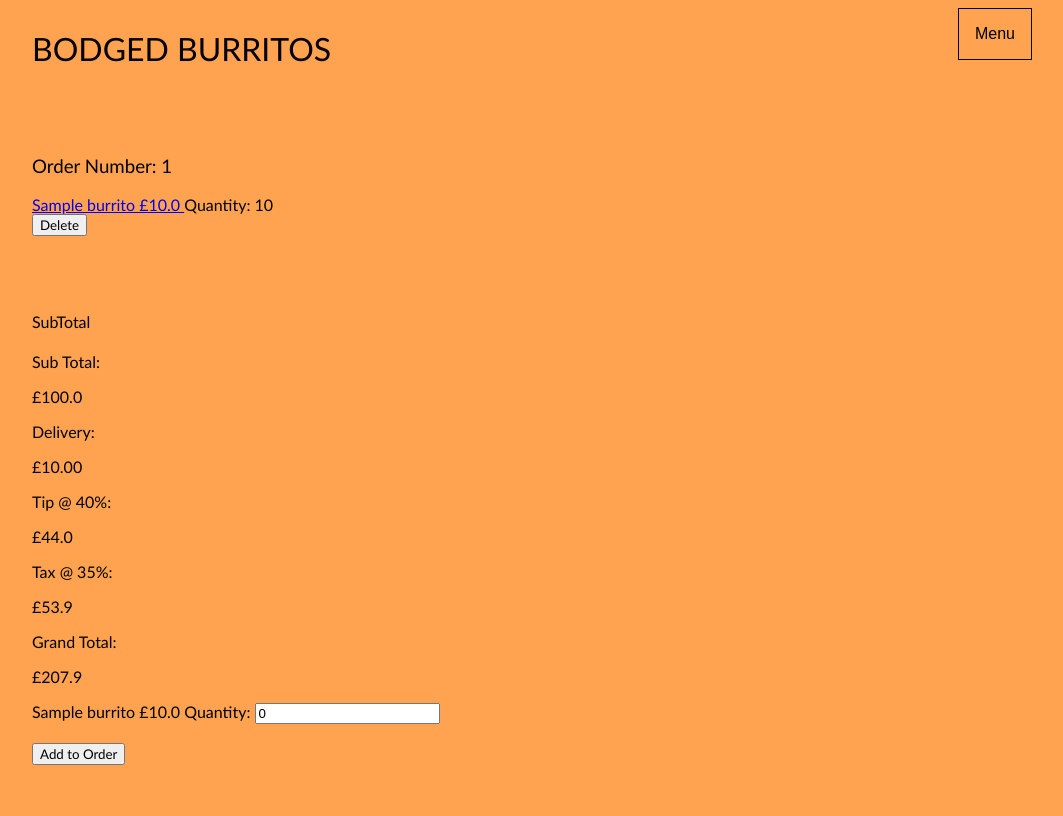
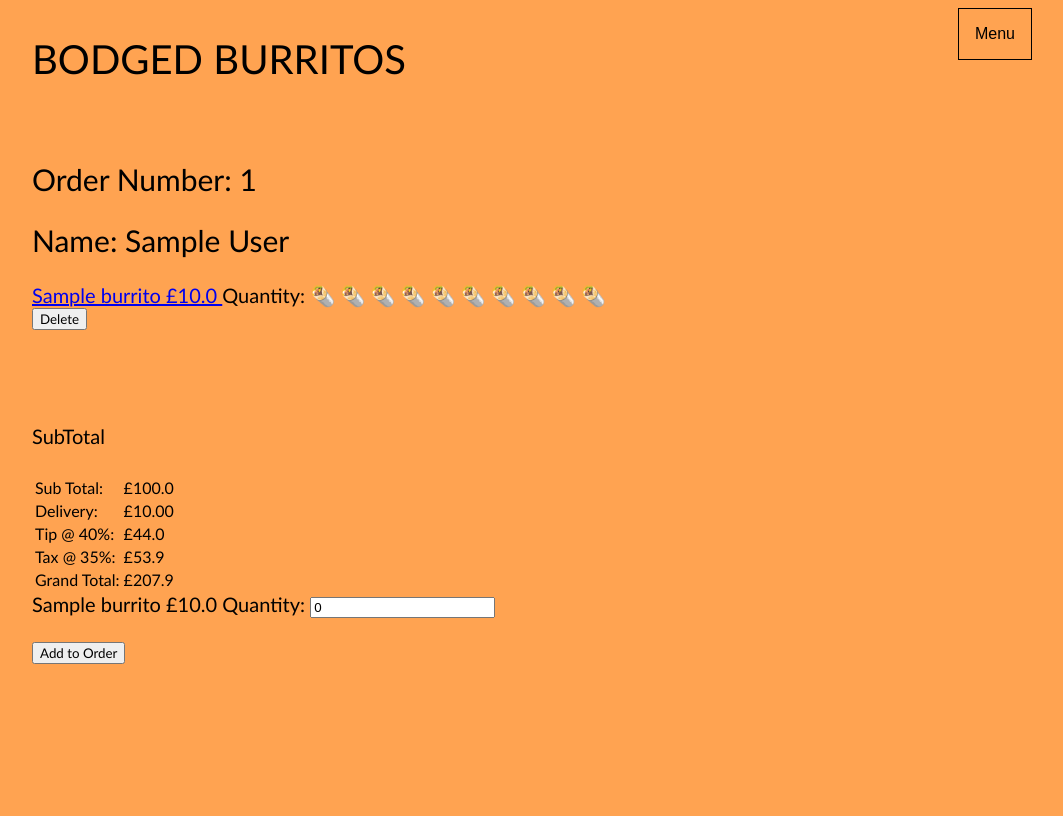
Before and after one commit to Neilroberts85/takeaway, a Flask app: page /orders/1 in a window 1280 px wide. Shown: the whole page, without its empty margins (108-1171 px from the left). Run offline with Flask 3, Linux system fonts and the light colour scheme; tables that the repository leaves empty hold one stand-in row (values such as "Sample post"); some libraries are stand-ins or nearby versions.

Commit message:
final day tweeking, if things go pear-shaped, use this repo

```diff
--- a/static/main.css
+++ b/static/main.css
@@ -2,6 +2,8 @@ body {background-color: #FFA351;
     font-family: 'Gill Sans', 'Gill Sans MT', Calibri, 'Trebuchet MS', sans-serif;
     font-weight: lighter;
     height: 100vh;
+    font-size: 20px;
+
 }
 
 .wrapper {width: 1000px;
--- a/templates/burritos.jinja
+++ b/templates/burritos.jinja
@@ -4,7 +4,7 @@
 <h2>Add Item To Menu</h1>
 <form class="form-inline" action="/menu" method="post">
             <label for="name">Item Name</label>
-            <input type="text" name="name" id="name"  required>
+            <input type="text" name="name" id="name" autocomplete="off" required>
             <label for="price">Item Price</label>
             <input type="number" name="price" id="price" step="0.01" min="0" max="100" placeholder="0.00" required>
             <input type="submit" value="Add Burrito">
--- a/templates/customers.jinja
+++ b/templates/customers.jinja
@@ -3,11 +3,11 @@
 {% block content%}
 <form class="form-inline" action="/customers" method="post">
             <label for="customer_name">Customer Name</label>
-            <input type="text" name="customer_name" id="customer_name" required>
+            <input type="text" name="customer_name" id="customer_name" autocomplete="off" required>
             <label for="phone_number">Phone Number</label>
-            <input type="text" name="phone_number" id="phone_number" required>
+            <input type="text" name="phone_number" id="phone_number" autocomplete="off" required>
             <label for="street_name">Street Name</label>
-            <input type="text" name="street_name" id="street_name" required>
+            <input type="text" name="street_name" id="street_name" autocomplete="off" required>
             <input type="submit" value="Add Customer">
           </form>
 
--- a/templates/show_order.jinja
+++ b/templates/show_order.jinja
@@ -1,7 +1,10 @@
 {% extends "base.jinja" %}
 
 {% block content %}
-  <h3 class="order-header">Order Number: {{ order.id }}</h3>
+
+  <h2 class="order-header">Order Number: {{ order.id }}</h2>
+  <h2 class="order-header">Name: {{ order.customer.customer_name }}</h2>
+
 
   {% if order.burrito_orders %}
     <div class="order-items">
@@ -11,7 +14,10 @@
             {{ burrito_order.burrito.name }}
             £{{ burrito_order.burrito.price }}
           </a>
-          <span class="quantity">Quantity: {{ burrito_order.quantity }}</span>
+          <span class="quantity">Quantity: {% for i in range(burrito_order.quantity) %}
+    🌯
+  {% endfor %}
+</span>
           <form class="delete-form" action="/burrito_order/delete/{{ burrito_order.id }}" method="POST">
             <input type="submit" class="delete-button" value="Delete">
           </form>
@@ -31,31 +37,32 @@
     {% set ns.total = ns.total + ((burrito_order.burrito.price)*(burrito_order.quantity)) %}
   {% endfor %}
 
-  <div class="order-summary">
-  <div class="section">
-    <p class="summary-label">Sub Total:</p>
-    <p class="summary-value">£{{ ns.total }}</p>
-  </div>
-  {% if ns.total >  0 %}
-  <div class="section">
-    <p class="summary-label">Delivery:</p>
-    <p class="summary-value">£10.00</p>
+  <table class="order-summary">
+  <tr>
+    <td class="summary-label">Sub Total:</td>
+    <td class="summary-value">£{{ ns.total }}</td>
+  </tr>
+  {% if ns.total > 0 %}
+  <tr>
+    <td class="summary-label">Delivery:</td>
+    <td class="summary-value">£10.00</td>
     {% set ns.total = ns.total + 10 %}
-  </div>
+  </tr>
   {% endif %}
-  <div class="section">
-    <p class="summary-label">Tip @ 40%:</p>
-    <p class="summary-value">£{{ ((ns.total) * 0.4) }}</p>
-  </div>
-  <div class="section">
-    <p class="summary-label">Tax @ 35%:</p>
-    <p class="summary-value">£{{ (((ns.total) * 1.4) * 0.35) }}</p>
-  </div>
-  <div class="section grand-total">
-    <p class="summary-label">Grand Total:</p>
-    <p class="summary-value">£{{ ((((ns.total) * 1.4) * 1.35)) }}</p>
-  </div>
-</div>
+  <tr>
+    <td class="summary-label">Tip @ 40%:</td>
+    <td class="summary-value">£{{ ((ns.total) * 0.4) }}</td>
+  </tr>
+  <tr>
+    <td class="summary-label">Tax @ 35%:</td>
+    <td class="summary-value">£{{ (((ns.total) * 1.4) * 0.35) }}</td>
+  </tr>
+  <tr class="grand-total">
+    <td class="summary-label">Grand Total:</td>
+    <td class="summary-value">£{{ ((((ns.total) * 1.4) * 1.35)) }}</td>
+  </tr>
+</table>
+
 
 
   <form action="/orders/{{ order.id }}" method="POST">
```
Also changed, not shown: templates/create_order.jinja (added, +44 -0 lines).
